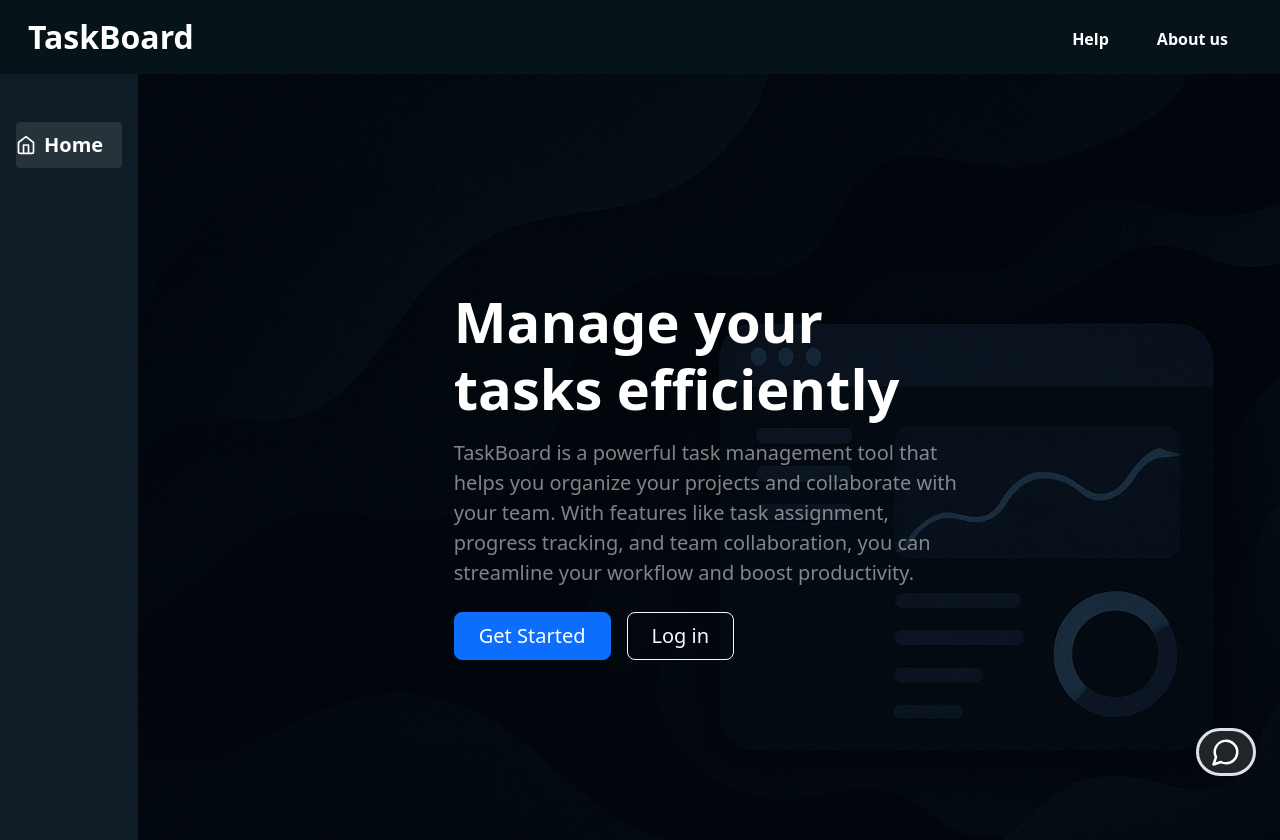
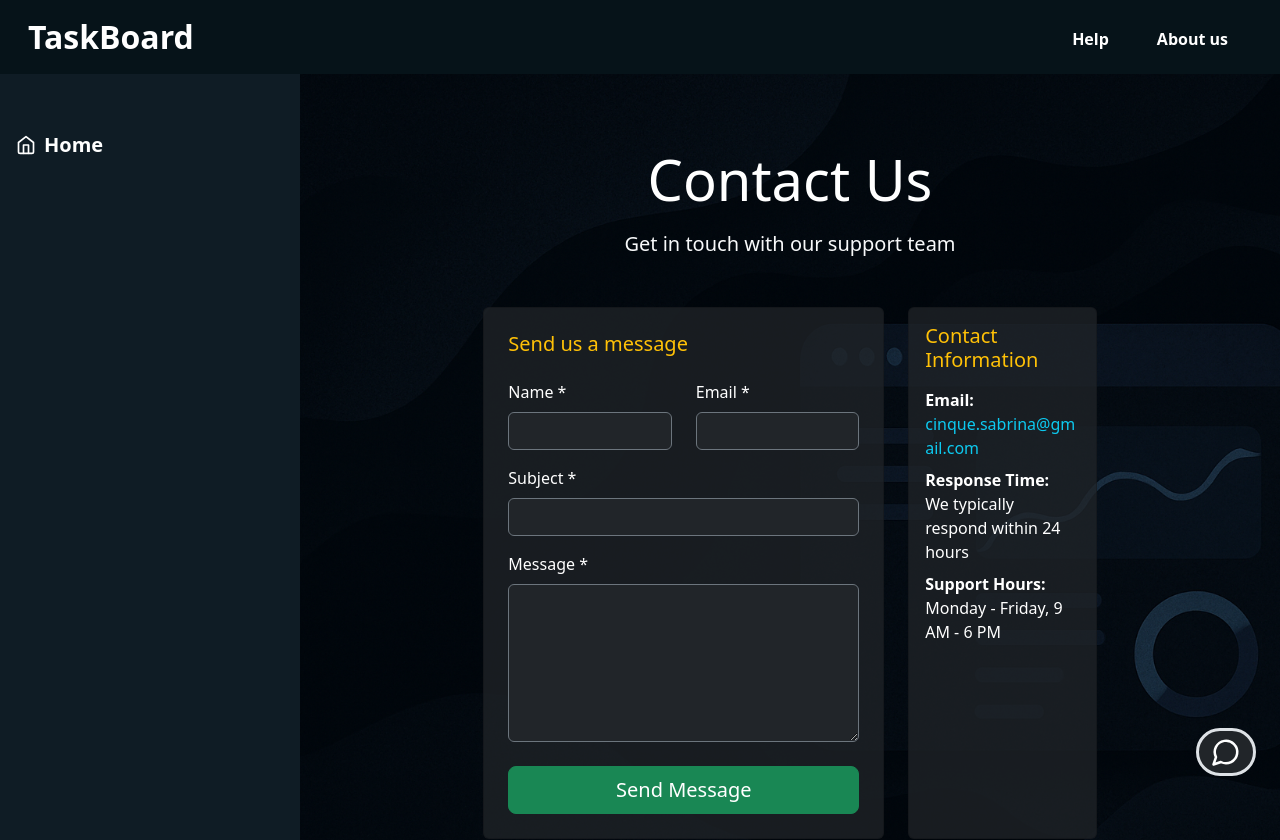
Before and after one commit to sabrinacinque/reactApp, a React (Vite) app in the folder taskboard/: page /contact in a window 1280 px wide. Before the commit this address led to /. Shown: the top 840 px of the page. Built offline with nearby package versions, Linux system fonts and the light colour scheme.

Commit message:
aggiunticontatti

```diff
--- a/taskboard/src/App.jsx
+++ b/taskboard/src/App.jsx
@@ -15,6 +15,7 @@ import AboutPage from './pages/AboutPage.jsx';
 import GlobalChatbox from './components/GlobalChatbox';
 import Footer from './MainComponent/Footer';
 import SidebarWrapper from './MainComponent/SidebarWrapper.jsx';
+import ContactPage from './pages/ContactPage.jsx';
 
 export default function App() {
   return (
@@ -36,6 +37,7 @@ export default function App() {
               <Route path="/reset-password" element={<ResetPasswordPage />} />
               <Route path="/help" element={<HelpPage />} />
               <Route path="/about" element={<AboutPage />} />
+              <Route path="/contact" element={<ContactPage />} />
 
               {/* protette */}
               <Route element={<PrivateRoute />}>
--- a/taskboard/src/MainComponent/Sidebar.jsx
+++ b/taskboard/src/MainComponent/Sidebar.jsx
@@ -102,7 +102,7 @@ export default function Sidebar() {
 
       {isLoggedIn && (
         <>
-          <div className="user-section mt-auto  mx-auto pb-4 d-flex align-items-center">
+          <div className="user-section mt-auto  px-3 pb-4 d-flex align-items-center">
             <div
               className="user-avatar d-flex justify-content-center align-items-center me-2"
               style={{
@@ -122,7 +122,7 @@ export default function Sidebar() {
             </div>
           </div>
 
-          <div className="logout-section mx-auto pb-4">
+          <div className="logout-section px-3 pb-4">
             <button
               onClick={handleLogout}
               className="logout-btn d-flex align-items-center fs-5"
--- a/taskboard/src/pages/AboutPage.jsx
+++ b/taskboard/src/pages/AboutPage.jsx
@@ -1,6 +1,5 @@
 import React from "react";
 import { Link } from "react-router-dom";
-import Sidebar from "../MainComponent/Sidebar";
 
 export default function AboutPage() {
   return (
--- /dev/null
+++ b/taskboard/src/pages/ContactPage.jsx
@@ -0,0 +1,198 @@
+import React, { useState } from 'react';
+
+export default function ContactPage() {
+  const [formData, setFormData] = useState({
+    name: '',
+    email: '',
+    subject: '',
+    message: ''
+  });
+  const [isSubmitting, setIsSubmitting] = useState(false);
+  const [showSuccess, setShowSuccess] = useState(false);
+  const [errorMessage, setErrorMessage] = useState('');
+
+  const handleChange = (e) => {
+    const { name, value } = e.target;
+    setFormData(prev => ({
+      ...prev,
+      [name]: value
+    }));
+  };
+
+  const handleSubmit = async (e) => {
+    e.preventDefault();
+    setIsSubmitting(true);
+    setErrorMessage('');
+
+    try {
+      console.log('Sending contact request to backend:', formData);
+
+      const response = await fetch('http://localhost:8080/api/v1/contact', {
+        method: 'POST',
+        headers: {
+          'Content-Type': 'application/json',
+        },
+        body: JSON.stringify(formData)
+      });
+
+      console.log('Response status:', response.status);
+      const data = await response.json();
+      console.log('Response data:', data);
+
+      if (response.ok && data.success) {
+        setShowSuccess(true);
+        setFormData({
+          name: '',
+          email: '',
+          subject: '',
+          message: ''
+        });
+        setTimeout(() => setShowSuccess(false), 5000);
+      } else {
+        setErrorMessage(data.message || 'Failed to send message. Please try again.');
+      }
+    } catch (error) {
+      console.error('Error sending message:', error);
+      setErrorMessage('Network error. Please check your connection and try again.');
+    } finally {
+      setIsSubmitting(false);
+    }
+  };
+
+  return (
+    <div className="container-fluid background text-white vh-100 p-3 p-md-4 overflow-y-scroll">
+      <div className="pt-3 pt-md-5">
+        <div className="row justify-content-center">
+          <div className="col-lg-8">
+            <div className="text-center mb-5">
+              <h1 className="text-white display-4 mb-3">Contact Us</h1>
+              <p className="text-light fs-5">Get in touch with our support team</p>
+            </div>
+
+            {showSuccess && (
+              <div className="alert alert-success mb-4" role="alert">
+                <h5 className="alert-heading">Message Sent!</h5>
+                <p>Thank you for contacting us. We'll get back to you as soon as possible.</p>
+              </div>
+            )}
+
+            {errorMessage && (
+              <div className="alert alert-danger mb-4" role="alert">
+                <h5 className="alert-heading">Error</h5>
+                <p>{errorMessage}</p>
+              </div>
+            )}
+
+            <div className="row g-4">
+              <div className="col-md-8 mx-auto">
+                <div className="card bg-dark bg-opacity-75 text-white">
+                  <div className="card-body p-4">
+                    <h5 className="card-title text-warning mb-4">Send us a message</h5>
+
+                    <form onSubmit={handleSubmit}>
+                      <div className="row mb-3">
+                        <div className="col-md-6">
+                          <label htmlFor="name" className="form-label">Name *</label>
+                          <input
+                            type="text"
+                            className="form-control bg-dark text-white border-secondary"
+                            id="name"
+                            name="name"
+                            value={formData.name}
+                            onChange={handleChange}
+                            required
+                            disabled={isSubmitting}
+                          />
+                        </div>
+                        <div className="col-md-6">
+                          <label htmlFor="email" className="form-label">Email *</label>
+                          <input
+                            type="email"
+                            className="form-control bg-dark text-white border-secondary"
+                            id="email"
+                            name="email"
+                            value={formData.email}
+                            onChange={handleChange}
+                            required
+                            disabled={isSubmitting}
+                          />
+                        </div>
+                      </div>
+
+                      <div className="mb-3">
+                        <label htmlFor="subject" className="form-label">Subject *</label>
+                        <input
+                          type="text"
+                          className="form-control bg-dark text-white border-secondary"
+                          id="subject"
+                          name="subject"
+                          value={formData.subject}
+                          onChange={handleChange}
+                          required
+                          disabled={isSubmitting}
+                        />
+                      </div>
+
+                      <div className="mb-4">
+                        <label htmlFor="message" className="form-label">Message *</label>
+                        <textarea
+                          className="form-control bg-dark text-white border-secondary"
+                          id="message"
+                          name="message"
+                          rows="6"
+                          value={formData.message}
+                          onChange={handleChange}
+                          required
+                          disabled={isSubmitting}
+                        ></textarea>
+                      </div>
+
+                      <div className="d-grid">
+                        <button
+                          type="submit"
+                          className="btn btn-success btn-lg"
+                          disabled={isSubmitting}
+                        >
+                          {isSubmitting ? (
+                            <>
+                              <span className="spinner-border spinner-border-sm me-2" role="status"></span>
+                              Sending...
+                            </>
+                          ) : (
+                            'Send Message'
+                          )}
+                        </button>
+                      </div>
+                    </form>
+                  </div>
+                </div>
+              </div>
+
+              <div className="col-md-4 mx-auto mt-4">
+                <div className="card bg-dark bg-opacity-75 text-white h-100">
+                  <div className="card-body">
+                    <h5 className="card-title text-warning">Contact Information</h5>
+                    <div className="mt-3">
+                      <p className="mb-2">
+                        <strong>Email:</strong><br />
+                        <span className="text-info">cinque.sabrina@gmail.com</span>
+                      </p>
+                      <p className="mb-2">
+                        <strong>Response Time:</strong><br />
+                        We typically respond within 24 hours
+                      </p>
+                      <p className="mb-0">
+                        <strong>Support Hours:</strong><br />
+                        Monday - Friday, 9 AM - 6 PM
+                      </p>
+                    </div>
+                  </div>
+                </div>
+              </div>
+            </div>
+          </div>
+        </div>
+      </div>
+    </div>
+  );
+}
--- a/taskboard/src/pages/HelpPage.jsx
+++ b/taskboard/src/pages/HelpPage.jsx
@@ -1,6 +1,6 @@
 import React from 'react';
-import Header from '../MainComponent/Header';
-import Sidebar from '../MainComponent/Sidebar';
+import { Link } from 'react-router-dom';
+
 
 export default function HelpPage() {
   return (
@@ -68,7 +68,10 @@ export default function HelpPage() {
                   <p className="card-text mb-3">
                     Can't find what you're looking for? Contact our support team for personalized assistance.
                   </p>
-                  <button className="btn btn-success">Contact Support</button>
+                   <Link to="/contact" className="btn btn-success me-3">
+                      Contact Support
+                   </Link>
+
                 </div>
               </div>
             </div>
```
